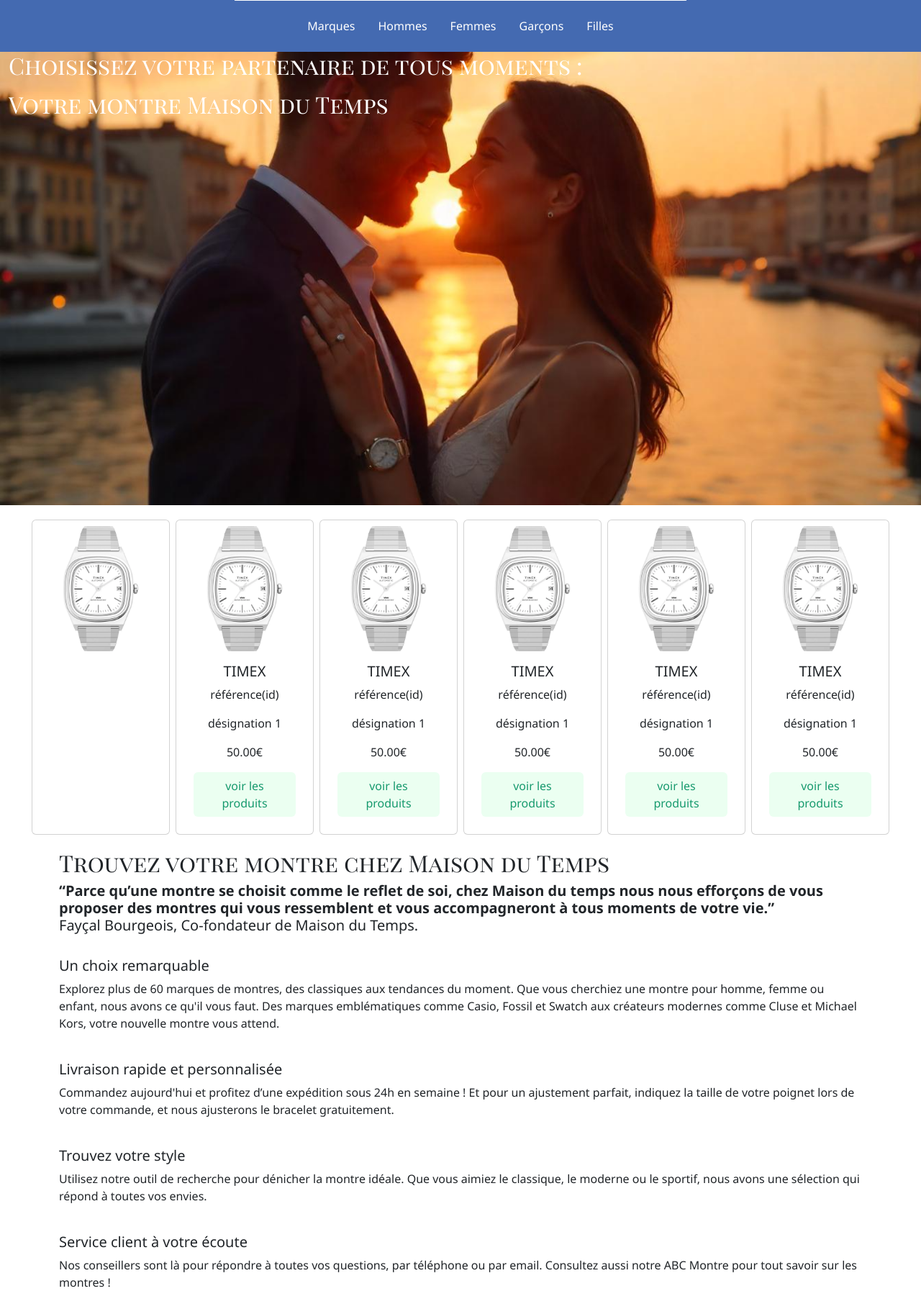
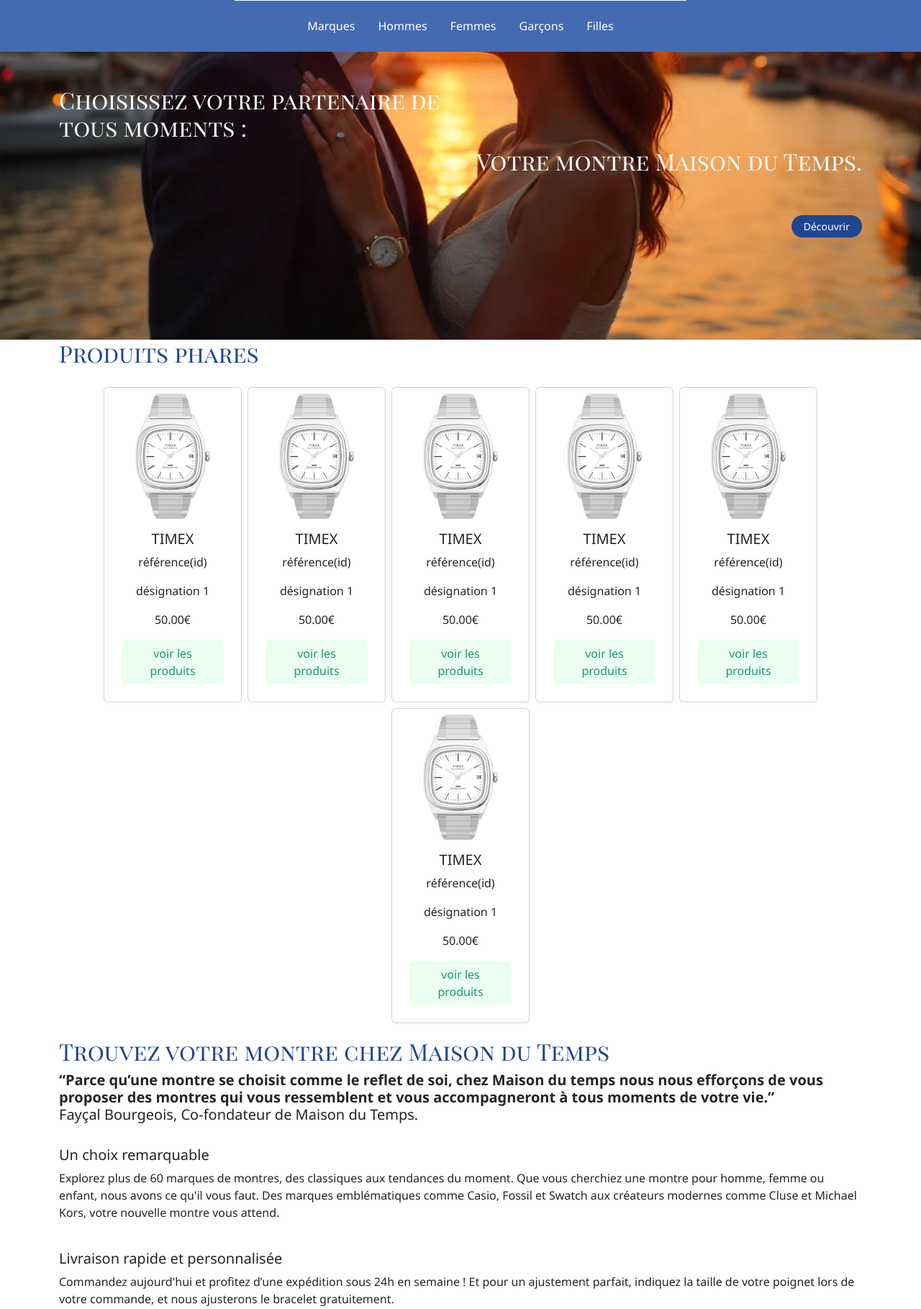
Before and after one commit to Alex-Colombbus/Projet-e-commerce-montre, a PHP site: page /Projet_e-commerce_montre/ in a window 1280 px wide. Shown: the part 125-1944 px from the top of the page at 72% size. Run offline with PHP 8.4, Linux system fonts and the light colour scheme.

Commit message:
CSS ET INDEX
MAJ

```diff
--- a/assets/css/style.css
+++ b/assets/css/style.css
@@ -2,6 +2,7 @@
 
 :root {
     --blue: #446ab1;
+    --blue-light: rgba(31, 70, 144, 0.32);
     --vert-border: #0bde8a;
     --vert-deep: #16996d;
     --vert-light: #ebfff1;
@@ -87,13 +88,20 @@ ul a:hover::before {
     color: var(--vert-deep);
 }
 
-#hero {
-    background: url(../img/couple.jpg) center center no-repeat;
-    background-size: cover;
-    height: 630px;
+.ft-btn-hero {
+    background-color: var(--blue-font);
     color: white;
 }
+.logo-marque {
+    width: 100%;
+}
 
+.blue-font {
+    color: var(--blue-font);
+}
+.blue-light {
+    background-color: var(--blue-light);
+}
 
 /* ////////////////////////////// Page Catalogue ///////////////////////////////*/
 
@@ -102,7 +110,6 @@ ul a:hover::before {
     object-fit: cover;
 }
 
-
 /* ///////////////////////////// Produit /////////////////////////// */
 
 .backgroundFicheProduit {
--- a/includes/footer.inc.php
+++ b/includes/footer.inc.php
@@ -1,6 +1,5 @@
-
 <footer>
-      <div class="container-fluid nav-color text-white mt-5 p-4">
+      <div class="container-fluid nav-color text-white p-4">
             <div class="row text-center">
                   <div class="col-2">
                         <ul class="navbar-nav">
@@ -35,7 +34,7 @@
                         </ul>
                   </div>
                   <div class="col-4 align-content-center">
-                  <a class="navbar-brand" href="<?= RACINE_SITE ?>index.php" >
+                        <a class="navbar-brand" href="<?= RACINE_SITE ?>index.php">
                               <img src="<?= RACINE_SITE ?>assets/img/logoMaisonduTemps.png" alt="Maison du Temps" width="200" height="auto">
                         </a>
                   </div>
@@ -48,8 +47,7 @@
                                           <a class="nav-link px-4 active " href="<?= RACINE_SITE ?>auth/login.php"><i class="bi bi-person"></i>
                                           </a>
                                     </li>
-                              <?php }
-                              else { ?>
+                              <?php } else { ?>
                                     <li class="nav-item">
                                           <a class="nav-link px-4 active" href="<?= RACINE_SITE ?>auth/profil.php"><i class="bi bi-person-gear"></i></a>
                                     </li>
@@ -68,7 +66,7 @@
                               </li>
                               <?php
                               // test connexion pour affichage de la deconnexion
-                                    if(isset($_SESSION['client'])) {
+                              if (isset($_SESSION['client'])) {
                               ?>
                                     <li class="nav-item">
                                           <a class="nav-link px-4" href="<?= RACINE_SITE ?>auth/logout.php">
--- a/index.php
+++ b/index.php
@@ -4,25 +4,50 @@ require_once("./includes/header.inc.php");
 ?>
 
 <main>
-      <section id="hero" class="container-fluid position-relative">
-            <div class="positon-absolute bottom-0 start-50  mb-3 ">
-                  <h2>Choisissez votre partenaire de tous moments :</h2>
+      <!-- Section Héros avec fond d'image -->
+      <section class="bg-dark text-white py-5" style="background: url('./assets/img/couple.jpg') no-repeat center bottom/cover; height: 400px">
+            <div class="container">
+                  <div class="">
+                        <div class="col-6">
+                              <h2 class="display-7">Choisissez votre partenaire de tous moments :</h2>
                         </div>
+                  </div>
+                  <div class="d-flex">
+                        <div class="col-4">
+                        </div>
+                        <div class="col-8 text-end">
+                              <h2 class="display-7 text-end">Votre montre Maison du Temps.</h2>
+                        </div>
+                  </div>
+                  <div class="d-flex">
+                        <div class="col-8">
+                        </div>
+                        <div class="col-4 text-end pt-5">
+                              <a href="#produits" class="btn btn-sm px-3 rounded-pill ft-btn-hero">Découvrir</a>
+                        </div>
+                  </div>
+            </div>
+      </section>
 
-            <h2>Votre montre Maison du Temps</h2>
-
-      </section>
       <section id="categories-populaires"></section>
 
-      <section id="produits-phares" class="container-fluid">
+      <section id="produits-phares" class="container">
+            <h2 class="blue-font">Produits phares</h2>
             <div class="cartes-montres p-3 ">
                   <div class="row justify-content-center">
 
-                        <div class="card m-1 p-2 col-xs-6 col-sm-6 col-md-4 col-lg-3 col-xl-2" style="width: 12rem;">
-                              <img src="./assets/img/photos_montres/timex_Q_TW2W70800_1983_E-Line.webp" alt="Montre timex_Q_TW2W70800_1983_E-Line" class="card-img-top" alt="logo de marque">
+                        <div class="card m-1 p-2 " style="width: 12rem;">
+                              <img src="./assets/img/photos_montres/timex_Q_TW2W70800_1983_E-Line.webp" class="card-img-top" alt="logo de marque">
+                              <div class="card-body text-center">
+                                    <h5 class="card-title">TIMEX</h5>
+                                    <p class="card-text">référence(id)</p>
+                                    <p class="card-text">désignation 1</p>
+                                    <p class="card-text">50.00€</p>
+                                    <a href="#" class="btn ft-btn-produit">voir les produits</a>
+                              </div>
                         </div>
 
-                        <div class="card m-1 p-2 col-xs-6 col-sm-6 col-md-4 col-lg-3 col-xl-2" style="width: 12rem;">
+                        <div class="card m-1 p-2 " style="width: 12rem;">
                               <img src="./assets/img/photos_montres/timex_Q_TW2W70800_1983_E-Line.webp" alt="Montre timex_Q_TW2W70800_1983_E-Line" class="card-img-top" alt="logo de marque">
                               <div class="card-body text-center">
                                     <h5 class="card-title">TIMEX</h5>
@@ -32,7 +57,7 @@ require_once("./includes/header.inc.php");
                                     <a href="#" class="btn ft-btn-produit">voir les produits</a>
                               </div>
                         </div>
-                        <div class="card m-1 p-2 col-xs-6 col-sm-6 col-md-4 col-lg-3 col-xl-2" style="width: 12rem;">
+                        <div class="card m-1 p-2 " style="width: 12rem;">
                               <img src="./assets/img/photos_montres/timex_Q_TW2W70800_1983_E-Line.webp" alt="Montre timex_Q_TW2W70800_1983_E-Line" class="card-img-top" alt="logo de marque">
                               <div class="card-body text-center">
                                     <h5 class="card-title">TIMEX</h5>
@@ -80,7 +105,7 @@ require_once("./includes/header.inc.php");
             </div>
       </section>
       <section id="presentation" class="container">
-            <h2>Trouvez votre montre chez Maison du Temps</h2>
+            <h2 class="blue-font">Trouvez votre montre chez Maison du Temps</h2>
 
             <h5><strong>“Parce qu’une montre se choisit comme le reflet de soi, chez Maison du temps nous nous efforçons de vous proposer des montres qui vous ressemblent et vous accompagneront à tous moments de votre vie.”</strong>
                   <br>
@@ -117,41 +142,37 @@ require_once("./includes/header.inc.php");
             <br>
 
       </section>
-      <section id="marques-preferees" class="container-fluid">
-            <h2>Vos marques préférées</h2>
+      <section id="marques-preferees" class="container-fluid blue-light">
+            <div class="container">
+                  <h2 class="blue-font">Vos marques préférées</h2>
                   <div class="cartes-montres p-3 ">
-                  <div class="row justify-content-center">
-
-                        <div class="card m-1 p-2 col-xs-6 col-sm-6 col-md-4 col-lg-3 col-xl-2" style="width: 12rem;">
-                              <img src="./assets/img/photos_montres/timex_Q_TW2W70800_1983_E-Line.webp" alt="Montre timex_Q_TW2W70800_1983_E-Line" class="card-img-top" alt="montre TIMEX">
+                        <div class="row">
+                              <div class="col-2 ">
+                                    <img class="logo-marque" src="./assets/img/logos_marques/aerowatch1-17705-5-300x300.webp" alt="montre TIMEX">
                               </div>
 
-                        <div class="card m-1 p-2 col-xs-6 col-sm-6 col-md-4 col-lg-3 col-xl-2" style="width: 12rem;">
-                              <img src="./assets/img/photos_montres/timex_Q_TW2W70800_1983_E-Line.webp" alt="Montre timex_Q_TW2W70800_1983_E-Line" class="card-img-top" alt="montre TIMEX">
+                              <div class="col-2 ">
+                                    <img class="logo-marque" src="./assets/img/logos_marques/calvinklein-10058-5-300x300.webp" alt="montre TIMEX">
                               </div>
-                        <div class="card m-1 p-2 col-xs-6 col-sm-6 col-md-4 col-lg-3 col-xl-2" style="width: 12rem;">
-                              <img src="./assets/img/photos_montres/timex_Q_TW2W70800_1983_E-Line.webp" alt="Montre timex_Q_TW2W70800_1983_E-Line" class="card-img-top" alt="montre TIMEX">
+                              <div class=" col-2 ">
+                                    <img class="logo-marque" src="./assets/img/logos_marques/casio-9917-5-300x300.webp" alt="montre TIMEX">
                               </div>
 
-                        <div class="card m-1 p-2 col-md-4 col-lg-3 col-xl-2 d-none d-sm-none d-md-block d-lg-block d-xl-block" style="width: 12rem;">
-                              <img src="./assets/img/photos_montres/timex_Q_TW2W70800_1983_E-Line.webp" alt="Montre timex_Q_TW2W70800_1983_E-Line" class="card-img-top" alt="montre TIMEX">
+                              <div class=" col-2 ">
+                                    <img class="logo-marque" src="./assets/img/logos_marques/diesel-9911-5-300x300.webp" alt="montre TIMEX">
                               </div>
 
-                        <div class="card m-1 p-2 col-md-4 col-lg-3 col-xl-2 d-none d-sm-none d-md-block d-lg-block d-xl-block" style="width: 12rem;">
-                              <img src="./assets/img/photos_montres/timex_Q_TW2W70800_1983_E-Line.webp" alt="Montre timex_Q_TW2W70800_1983_E-Line" class="card-img-top" alt="montre TIMEX">
+                              <div class="col-2 ">
+                                    <img class="logo-marque" src="./assets/img/logos_marques/tissot25-22916-5-300x300.webp" alt="montre TIMEX">
                               </div>
 
-                        <div class="card m-1 p-2 col-md-4 col-lg-3 col-xl-2 d-none d-sm-none d-md-block d-lg-block d-xl-block" style="width: 12rem;">
-                              <img src="./assets/img/photos_montres/timex_Q_TW2W70800_1983_E-Line.webp" alt="Montre timex_Q_TW2W70800_1983_E-Line" class="card-img-top" alt="montre TIMEX">
+                              <div class="col-2 ">
+                                    <img class="logo-marque" src="./assets/img/logos_marques/timex-9956-5-300x300.webp" alt="montre TIMEX">
                               </div>
                         </div>
-
+                  </div>
             </div>
       </section>
-
-
-
-
 </main>
 
 <?php
```
Also changed, not shown: includes/header.inc.php (+5 -5 lines). Lines whose indentation alone changed are shown as unchanged.
